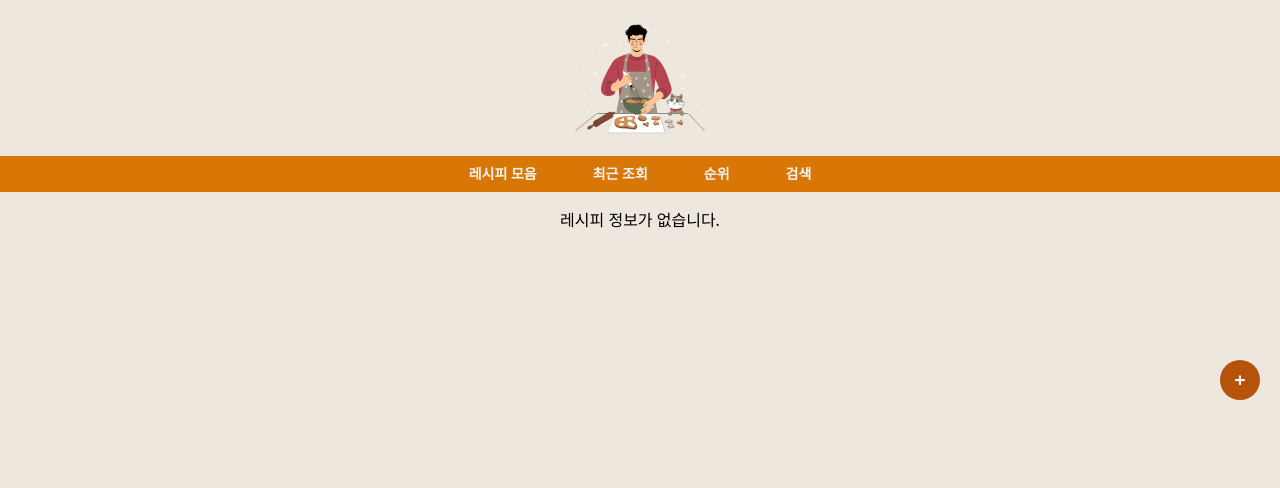
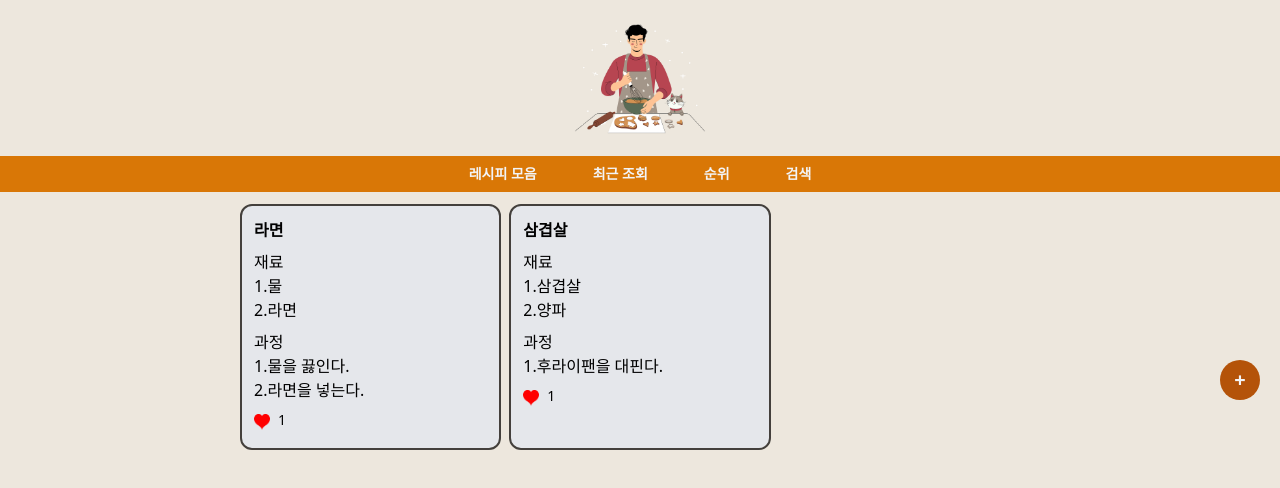
Before and after one commit to Annyunghe/portfolio, a React (Vite) app: page / in a window 1280 px wide. Shown: the top 488 px of the page. Built offline with nearby package versions, Linux system fonts and the light colour scheme; data requests are answered from the project's data file.

Commit message:
좋아요 기능 구현

```diff
--- a/db.json
+++ b/db.json
@@ -1,5 +1,22 @@
 {
   "recipes": [
-
+    {
+      "id": "a6fc",
+      "title": "라면",
+      "image": "",
+      "ingredients": "1.물\n2.라면",
+      "method": "1.물을 끓인다.\n2.라면을 넣는다.",
+      "like": 1,
+      "liked": true
+    },
+    {
+      "id": "e5fc",
+      "title": "삼겹살",
+      "image": "",
+      "ingredients": "1.삼겹살\n2.양파",
+      "method": "1.후라이팬을 대핀다.",
+      "like": 1,
+      "liked": true
+    }
   ]
 }
--- a/package.json
+++ b/package.json
@@ -12,7 +12,8 @@
   "dependencies": {
     "axios": "^1.7.7",
     "react": "^18.3.1",
-    "react-dom": "^18.3.1"
+    "react-dom": "^18.3.1",
+    "react-router-dom": "^6.28.0"
   },
   "devDependencies": {
     "@eslint/js": "^9.11.1",
--- a/src/App.jsx
+++ b/src/App.jsx
@@ -2,21 +2,47 @@ import { useEffect, useState } from "react";
 import Header from "./components/Header.jsx";
 import mainImage from "./assets/요리.png";
 import RecipeList from "./components/RecipeList.jsx";
-import axios from 'axios';
+import axios from "axios";
 
 function App() {
-  const [recipes,addRecipe] = useState([]);
+  const [recipes, setRecipe] = useState([]);
 
-  useEffect(()=>{
-    axios.get('http://localhost:3000/recipes')
-    .then(response=>addRecipe(response.data))
-  },[])
+  useEffect(() => {
+    axios
+      .get("http://localhost:3000/recipes")
+      .then((response) => setRecipe(response.data));
+  }, []);
 
   function handleRecipe(newRecipe) {
-    axios.post('http://localhost:3000/recipes',newRecipe)
-    .then(response=>{
-      addRecipe([...recipes,newRecipe]);
-    })
+    axios.post("http://localhost:3000/recipes", newRecipe).then((response) => {
+      setRecipe([...recipes, newRecipe]);
+    });
+  }
+
+  async function handleLike(id) {
+    try {
+      const updatedRecipe = recipes.find((recipe) => id == recipe.id);
+      if (updatedRecipe && !updatedRecipe.liked) {
+        const response = await axios.patch(
+          `http://localhost:3000/recipes/${id}`,
+          {
+            like: updatedRecipe.like + 1,
+            liked: true,
+          }
+        );
+        setRecipe((prevRecipes) =>
+          prevRecipes.map((recipe) =>
+            id == recipe.id && !recipe.liked
+              ? { ...recipe, like: recipe.like + 1, liked: true }
+              : recipe
+          )
+        );
+      }
+    } catch (error) {
+      console.log("Error updating recipe", error);
+    }
+
+    console.log("like button Click");
   }
 
   return (
@@ -30,7 +56,11 @@ function App() {
       </div>
 
       <Header />
-      <RecipeList onAddRecipe={handleRecipe} recipes={recipes}/>
+      <RecipeList
+        onAddRecipe={handleRecipe}
+        recipes={recipes}
+        onLike={handleLike}
+      />
     </>
   );
 }
--- a/src/components/Recipe.jsx
+++ b/src/components/Recipe.jsx
@@ -1,6 +1,6 @@
 import likeImage from "../assets/하트.png";
 
-export default function Recipe({ recipe, index }) {
+export default function Recipe({ recipe, index, onLike }) {
   return (
     <div
       key={index}
@@ -12,15 +12,12 @@ export default function Recipe({ recipe, index }) {
       <p className="whitespace-pre-line">{recipe.ingredients}</p>
       <h2 className="mt-2">과정</h2>
       <p className="whitespace-pre-line">{recipe.method}</p>
-      <div className="flex gap-1">
-        <img
-          src={likeImage}
-          alt="likeImage"
-          className="mt-2 w-4 h-4"
-        />
-        <p className="mt-1 w-5 h-5 text-sm bg-gray-300 text-center rounded">
-          1
-        </p>
+      <div
+        className="mt-2 -m-1 inline-flex hover:bg-red-500 hover:bg-opacity-20 rounded items-center"
+        onClick={() => onLike(recipe.id)}
+      >
+        <img src={likeImage} alt="likeImage" className="ml-1 w-4 h-4 rounded" />
+        <p className="w-6 h-6 text-sm text-center">{recipe.like}</p>
       </div>
     </div>
   );
--- a/src/components/RecipeList.jsx
+++ b/src/components/RecipeList.jsx
@@ -2,7 +2,7 @@ import { useState } from "react";
 import Recipe from "./recipe.jsx";
 import RecipeModal from "./RecipeModal.jsx";
 
-export default function RecipeList({ onAddRecipe, recipes }) {
+export default function RecipeList({ onAddRecipe, recipes, onLike }) {
   const [modalState, setModal] = useState(false);
 
   const openModal = () => {
@@ -19,7 +19,7 @@ export default function RecipeList({ onAddRecipe, recipes }) {
       {recipes.length > 0 ? (
         <div className="grid grid-cols-3 mx-60 gap-2">
           {recipes.map((recipe, index) => (
-            <Recipe recipe={recipe} index={index} />
+            <Recipe recipe={recipe} index={index} onLike={onLike}/>
           ))}
         </div>
       ) : (
--- a/src/components/RecipeModal.jsx
+++ b/src/components/RecipeModal.jsx
@@ -29,6 +29,8 @@ const RecipeModal = ({ onClose, onAddRecipe }) => {
       image,
       ingredients,
       method,
+      like:0,
+      liked:false
     };
 
     onAddRecipe(newRecipe);
```
Also changed, not shown: 1 other file (tests, documents, lock files or other folders).
